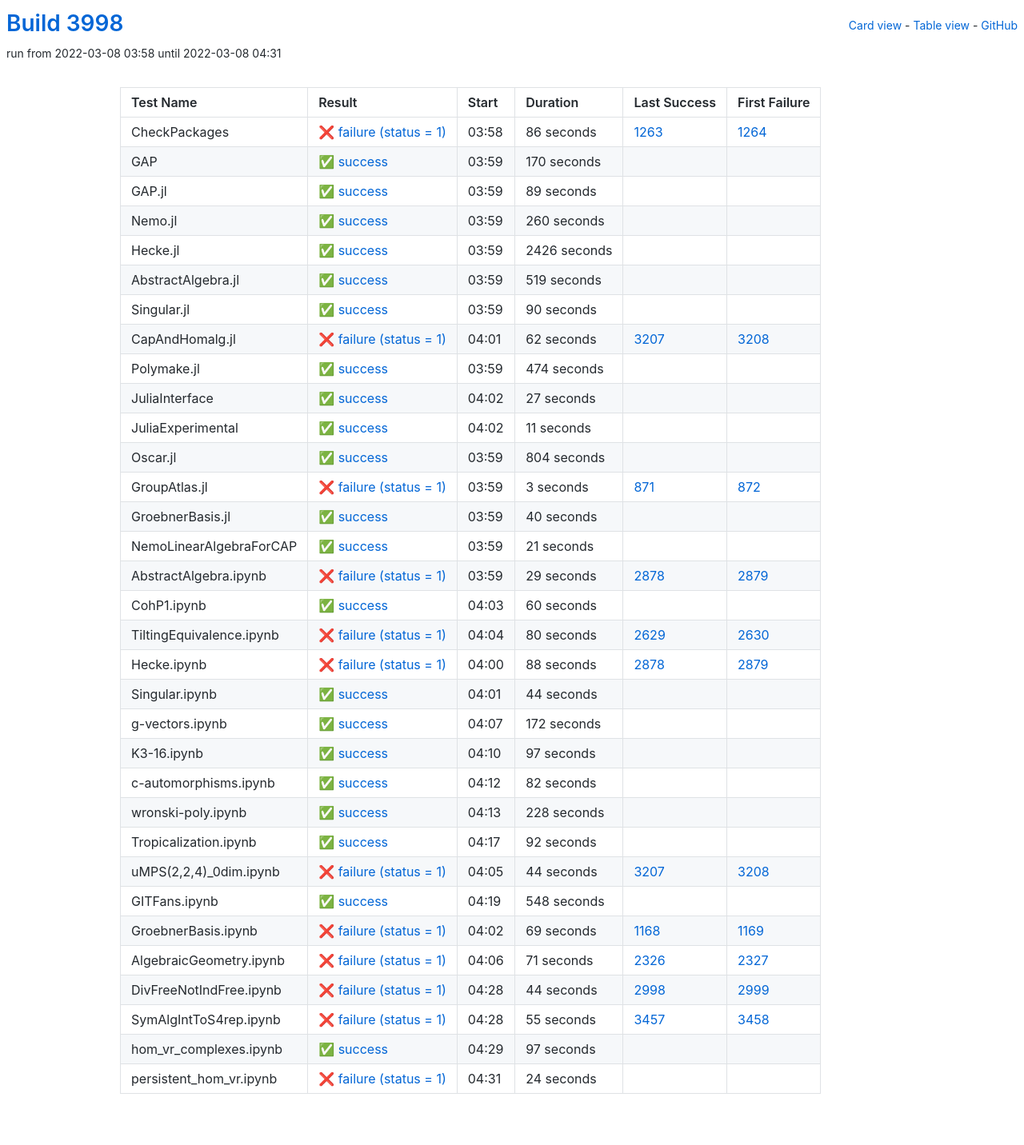
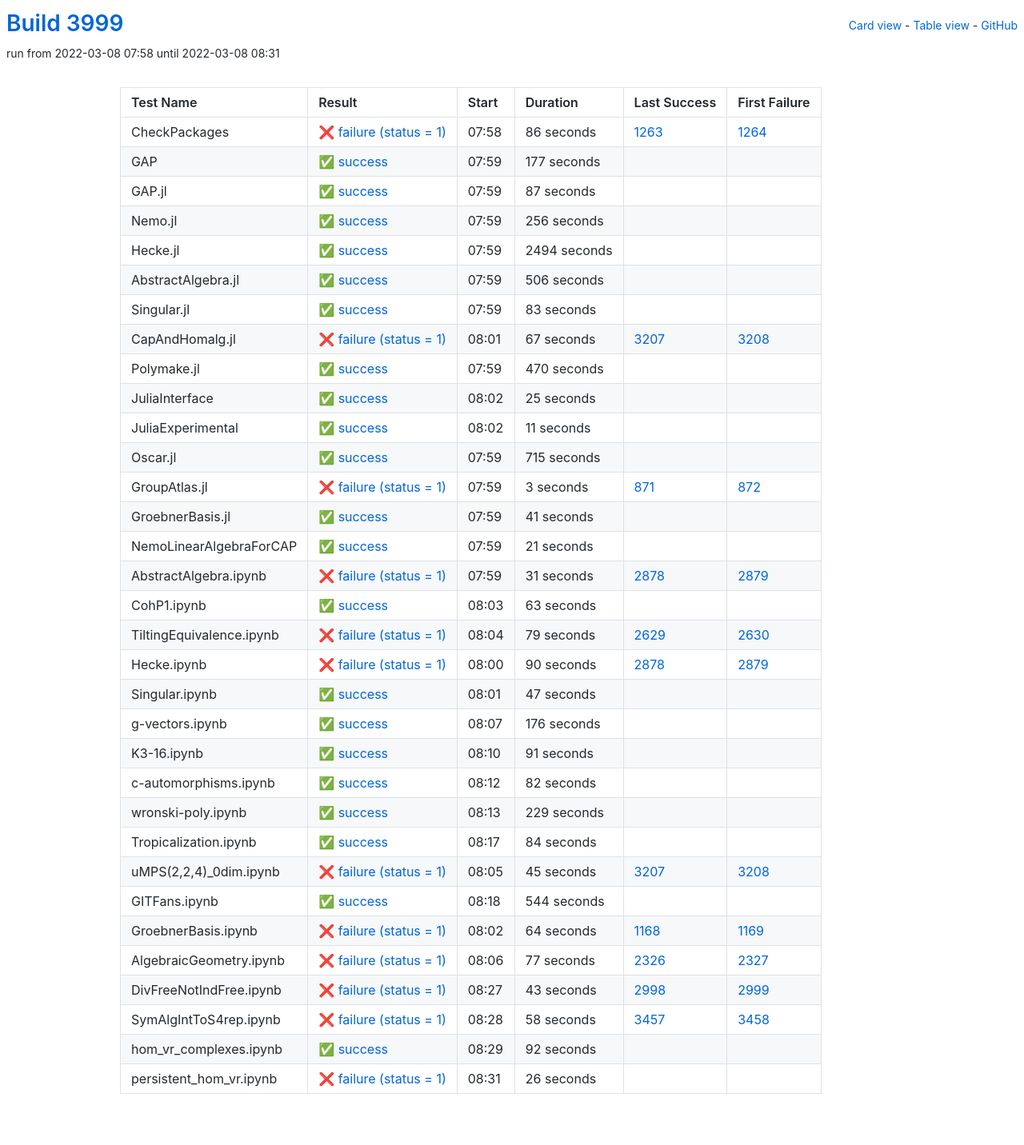
Before and after one commit to oscar-system/oscar-ci-status-stable, a Jekyll site: the page built from table.html, in a window 1280 px wide. Shown: the whole page at 80% size. Built offline with Jekyll 4.4.1, drawn with Linux system fonts in a browser that asks for light colours.

Commit message:
Build #3999

```diff
--- a/_data/ci.yml
+++ b/_data/ci.yml
@@ -1,6 +1,6 @@
 ---
-build: 3998
-build_url: https://oscarci.mathematik.uni-kl.de/job/oscar-stable/3998/
+build: 3999
+build_url: https://oscarci.mathematik.uni-kl.de/job/oscar-stable/3999/
 job: oscar-stable
 organization: oscar-system
 repo: oscar-ci-status-stable
@@ -8,8 +8,8 @@ repourl: https://github.com/oscar-system/oscar-ci-status-stable
 tests:
 - name: CheckPackages
   id: checkpackages
-  log: https://oscarci.mathematik.uni-kl.de/job/oscar-stable/3998/artifact/logs/build-3998/CheckPackages.log
-  start: 2022-03-08 03:58
+  log: https://oscarci.mathematik.uni-kl.de/job/oscar-stable/3999/artifact/logs/build-3999/CheckPackages.log
+  start: 2022-03-08 07:58
   success: false
   exitcode: 1
   status: failure
@@ -20,116 +20,116 @@ tests:
   first_failure_url: https://oscarci.mathematik.uni-kl.de/job/oscar-stable/1264/
 - name: GAP
   id: gap
-  log: https://oscarci.mathematik.uni-kl.de/job/oscar-stable/3998/artifact/logs/build-3998/GAP.log
-  start: 2022-03-08 03:59
+  log: https://oscarci.mathematik.uni-kl.de/job/oscar-stable/3999/artifact/logs/build-3999/GAP.log
+  start: 2022-03-08 07:59
   success: true
   exitcode: 0
   status: success
-  duration: 170
+  duration: 177
   last_success: false
   last_success_url:
   first_failure: false
   first_failure_url:
 - name: GAP.jl
   id: gap-jl
-  log: https://oscarci.mathematik.uni-kl.de/job/oscar-stable/3998/artifact/logs/build-3998/GAP.jl.log
-  start: 2022-03-08 03:59
+  log: https://oscarci.mathematik.uni-kl.de/job/oscar-stable/3999/artifact/logs/build-3999/GAP.jl.log
+  start: 2022-03-08 07:59
   success: true
   exitcode: 0
   status: success
-  duration: 89
+  duration: 87
   last_success: false
   last_success_url:
   first_failure: false
   first_failure_url:
 - name: Nemo.jl
   id: nemo-jl
-  log: https://oscarci.mathematik.uni-kl.de/job/oscar-stable/3998/artifact/logs/build-3998/Nemo.jl.log
-  start: 2022-03-08 03:59
+  log: https://oscarci.mathematik.uni-kl.de/job/oscar-stable/3999/artifact/logs/build-3999/Nemo.jl.log
+  start: 2022-03-08 07:59
   success: true
   exitcode: 0
   status: success
-  duration: 260
+  duration: 256
   last_success: false
   last_success_url:
   first_failure: false
   first_failure_url:
 - name: Hecke.jl
   id: hecke-jl
-  log: https://oscarci.mathematik.uni-kl.de/job/oscar-stable/3998/artifact/logs/build-3998/Hecke.jl.log
-  start: 2022-03-08 03:59
+  log: https://oscarci.mathematik.uni-kl.de/job/oscar-stable/3999/artifact/logs/build-3999/Hecke.jl.log
+  start: 2022-03-08 07:59
   success: true
   exitcode: 0
   status: success
-  duration: 2426
+  duration: 2494
   last_success: false
   last_success_url:
   first_failure: false
   first_failure_url:
 - name: AbstractAlgebra.jl
   id: abstractalgebra-jl
-  log: https://oscarci.mathematik.uni-kl.de/job/oscar-stable/3998/artifact/logs/build-3998/AbstractAlgebra.jl.log
-  start: 2022-03-08 03:59
+  log: https://oscarci.mathematik.uni-kl.de/job/oscar-stable/3999/artifact/logs/build-3999/AbstractAlgebra.jl.log
+  start: 2022-03-08 07:59
   success: true
   exitcode: 0
   status: success
-  duration: 519
+  duration: 506
   last_success: false
   last_success_url:
   first_failure: false
   first_failure_url:
 - name: Singular.jl
   id: singular-jl
-  log: https://oscarci.mathematik.uni-kl.de/job/oscar-stable/3998/artifact/logs/build-3998/Singular.jl.log
-  start: 2022-03-08 03:59
+  log: https://oscarci.mathematik.uni-kl.de/job/oscar-stable/3999/artifact/logs/build-3999/Singular.jl.log
+  start: 2022-03-08 07:59
   success: true
   exitcode: 0
   status: success
-  duration: 90
+  duration: 83
   last_success: false
   last_success_url:
   first_failure: false
   first_failure_url:
 - name: CapAndHomalg.jl
   id: capandhomalg-jl
-  log: https://oscarci.mathematik.uni-kl.de/job/oscar-stable/3998/artifact/logs/build-3998/CapAndHomalg.jl.log
-  start: 2022-03-08 04:01
+  log: https://oscarci.mathematik.uni-kl.de/job/oscar-stable/3999/artifact/logs/build-3999/CapAndHomalg.jl.log
+  start: 2022-03-08 08:01
   success: false
   exitcode: 1
   status: failure
-  duration: 62
+  duration: 67
   last_success: 3207
   last_success_url: https://oscarci.mathematik.uni-kl.de/job/oscar-stable/3207/
   first_failure: 3208
   first_failure_url: https://oscarci.mathematik.uni-kl.de/job/oscar-stable/3208/
 - name: Polymake.jl
   id: polymake-jl
-  log: https://oscarci.mathematik.uni-kl.de/job/oscar-stable/3998/artifact/logs/build-3998/Polymake.jl.log
-  start: 2022-03-08 03:59
+  log: https://oscarci.mathematik.uni-kl.de/job/oscar-stable/3999/artifact/logs/build-3999/Polymake.jl.log
+  start: 2022-03-08 07:59
   success: true
   exitcode: 0
   status: success
-  duration: 474
+  duration: 470
   last_success: false
   last_success_url:
   first_failure: false
   first_failure_url:
 - name: JuliaInterface
   id: juliainterface
-  log: https://oscarci.mathematik.uni-kl.de/job/oscar-stable/3998/artifact/logs/build-3998/JuliaInterface.log
-  start: 2022-03-08 04:02
+  log: https://oscarci.mathematik.uni-kl.de/job/oscar-stable/3999/artifact/logs/build-3999/JuliaInterface.log
+  start: 2022-03-08 08:02
   success: true
   exitcode: 0
   status: success
-  duration: 27
+  duration: 25
   last_success: false
   last_success_url:
   first_failure: false
   first_failure_url:
 - name: JuliaExperimental
   id: juliaexperimental
-  log: https://oscarci.mathematik.uni-kl.de/job/oscar-stable/3998/artifact/logs/build-3998/JuliaExperimental.log
-  start: 2022-03-08 04:02
+  log: https://oscarci.mathematik.uni-kl.de/job/oscar-stable/3999/artifact/logs/build-3999/JuliaExperimental.log
+  start: 2022-03-08 08:02
   success: true
   exitcode: 0
   status: success
@@ -140,20 +140,20 @@ tests:
   first_failure_url:
 - name: Oscar.jl
   id: oscar-jl
-  log: https://oscarci.mathematik.uni-kl.de/job/oscar-stable/3998/artifact/logs/build-3998/Oscar.jl.log
-  start: 2022-03-08 03:59
+  log: https://oscarci.mathematik.uni-kl.de/job/oscar-stable/3999/artifact/logs/build-3999/Oscar.jl.log
+  start: 2022-03-08 07:59
   success: true
   exitcode: 0
   status: success
-  duration: 804
+  duration: 715
   last_success: false
   last_success_url:
   first_failure: false
   first_failure_url:
 - name: GroupAtlas.jl
   id: groupatlas-jl
-  log: https://oscarci.mathematik.uni-kl.de/job/oscar-stable/3998/artifact/logs/build-3998/GroupAtlas.jl.log
-  start: 2022-03-08 03:59
+  log: https://oscarci.mathematik.uni-kl.de/job/oscar-stable/3999/artifact/logs/build-3999/GroupAtlas.jl.log
+  start: 2022-03-08 07:59
   success: false
   exitcode: 1
   status: failure
@@ -164,20 +164,20 @@ tests:
   first_failure_url: https://oscarci.mathematik.uni-kl.de/job/oscar-stable/872/
 - name: GroebnerBasis.jl
   id: groebnerbasis-jl
-  log: https://oscarci.mathematik.uni-kl.de/job/oscar-stable/3998/artifact/logs/build-3998/GroebnerBasis.jl.log
-  start: 2022-03-08 03:59
+  log: https://oscarci.mathematik.uni-kl.de/job/oscar-stable/3999/artifact/logs/build-3999/GroebnerBasis.jl.log
+  start: 2022-03-08 07:59
   success: true
   exitcode: 0
   status: success
-  duration: 40
+  duration: 41
   last_success: false
   last_success_url:
   first_failure: false
   first_failure_url:
 - name: NemoLinearAlgebraForCAP
   id: nemolinearalgebraforcap
-  log: https://oscarci.mathematik.uni-kl.de/job/oscar-stable/3998/artifact/logs/build-3998/NemoLinearAlgebraForCAP.log
-  start: 2022-03-08 03:59
+  log: https://oscarci.mathematik.uni-kl.de/job/oscar-stable/3999/artifact/logs/build-3999/NemoLinearAlgebraForCAP.log
+  start: 2022-03-08 07:59
   success: true
   exitcode: 0
   status: success
@@ -188,92 +188,92 @@ tests:
   first_failure_url:
 - name: AbstractAlgebra.ipynb
   id: abstractalgebra-ipynb
-  log: https://oscarci.mathematik.uni-kl.de/job/oscar-stable/3998/artifact/logs/build-3998/AbstractAlgebra.ipynb.log
-  start: 2022-03-08 03:59
+  log: https://oscarci.mathematik.uni-kl.de/job/oscar-stable/3999/artifact/logs/build-3999/AbstractAlgebra.ipynb.log
+  start: 2022-03-08 07:59
   success: false
   exitcode: 1
   status: failure
-  duration: 29
+  duration: 31
   last_success: 2878
   last_success_url: https://oscarci.mathematik.uni-kl.de/job/oscar-stable/2878/
   first_failure: 2879
   first_failure_url: https://oscarci.mathematik.uni-kl.de/job/oscar-stable/2879/
 - name: CohP1.ipynb
   id: cohp1-ipynb
-  log: https://oscarci.mathematik.uni-kl.de/job/oscar-stable/3998/artifact/logs/build-3998/CohP1.ipynb.log
-  start: 2022-03-08 04:03
+  log: https://oscarci.mathematik.uni-kl.de/job/oscar-stable/3999/artifact/logs/build-3999/CohP1.ipynb.log
+  start: 2022-03-08 08:03
   success: true
   exitcode: 0
   status: success
-  duration: 60
+  duration: 63
   last_success: false
   last_success_url:
   first_failure: false
   first_failure_url:
 - name: TiltingEquivalence.ipynb
   id: tiltingequivalence-ipynb
-  log: https://oscarci.mathematik.uni-kl.de/job/oscar-stable/3998/artifact/logs/build-3998/TiltingEquivalence.ipynb.log
-  start: 2022-03-08 04:04
+  log: https://oscarci.mathematik.uni-kl.de/job/oscar-stable/3999/artifact/logs/build-3999/TiltingEquivalence.ipynb.log
+  start: 2022-03-08 08:04
   success: false
   exitcode: 1
   status: failure
-  duration: 80
+  duration: 79
   last_success: 2629
   last_success_url: https://oscarci.mathematik.uni-kl.de/job/oscar-stable/2629/
   first_failure: 2630
   first_failure_url: https://oscarci.mathematik.uni-kl.de/job/oscar-stable/2630/
 - name: Hecke.ipynb
   id: hecke-ipynb
-  log: https://oscarci.mathematik.uni-kl.de/job/oscar-stable/3998/artifact/logs/build-3998/Hecke.ipynb.log
-  start: 2022-03-08 04:00
+  log: https://oscarci.mathematik.uni-kl.de/job/oscar-stable/3999/artifact/logs/build-3999/Hecke.ipynb.log
+  start: 2022-03-08 08:00
   success: false
   exitcode: 1
   status: failure
-  duration: 88
+  duration: 90
   last_success: 2878
   last_success_url: https://oscarci.mathematik.uni-kl.de/job/oscar-stable/2878/
   first_failure: 2879
   first_failure_url: https://oscarci.mathematik.uni-kl.de/job/oscar-stable/2879/
 - name: Singular.ipynb
   id: singular-ipynb
-  log: https://oscarci.mathematik.uni-kl.de/job/oscar-stable/3998/artifact/logs/build-3998/Singular.ipynb.log
-  start: 2022-03-08 04:01
+  log: https://oscarci.mathematik.uni-kl.de/job/oscar-stable/3999/artifact/logs/build-3999/Singular.ipynb.log
+  start: 2022-03-08 08:01
   success: true
   exitcode: 0
   status: success
-  duration: 44
+  duration: 47
   last_success: false
   last_success_url:
   first_failure: false
   first_failure_url:
 - name: g-vectors.ipynb
   id: g-vectors-ipynb
-  log: https://oscarci.mathematik.uni-kl.de/job/oscar-stable/3998/artifact/logs/build-3998/g-vectors.ipynb.log
-  start: 2022-03-08 04:07
+  log: https://oscarci.mathematik.uni-kl.de/job/oscar-stable/3999/artifact/logs/build-3999/g-vectors.ipynb.log
+  start: 2022-03-08 08:07
   success: true
   exitcode: 0
   status: success
-  duration: 172
+  duration: 176
   last_success: false
   last_success_url:
   first_failure: false
   first_failure_url:
 - name: K3-16.ipynb
   id: k3-16-ipynb
-  log: https://oscarci.mathematik.uni-kl.de/job/oscar-stable/3998/artifact/logs/build-3998/K3-16.ipynb.log
-  start: 2022-03-08 04:10
+  log: https://oscarci.mathematik.uni-kl.de/job/oscar-stable/3999/artifact/logs/build-3999/K3-16.ipynb.log
+  start: 2022-03-08 08:10
   success: true
   exitcode: 0
   status: success
-  duration: 97
+  duration: 91
   last_success: false
   last_success_url:
   first_failure: false
   first_failure_url:
 - name: c-automorphisms.ipynb
   id: c-automorphisms-ipynb
-  log: https://oscarci.mathematik.uni-kl.de/job/oscar-stable/3998/artifact/logs/build-3998/c-automorphisms.ipynb.log
-  start: 2022-03-08 04:12
+  log: https://oscarci.mathematik.uni-kl.de/job/oscar-stable/3999/artifact/logs/build-3999/c-automorphisms.ipynb.log
+  start: 2022-03-08 08:12
   success: true
   exitcode: 0
   status: success
@@ -284,20 +284,104 @@ tests:
   first_failure_url:
 - name: wronski-poly.ipynb
   id: wronski-poly-ipynb
-  log: https://oscarci.mathematik.uni-kl.de/job/oscar-stable/3998/artifact/logs/build-3998/wronski-poly.ipynb.log
-  start: 2022-03-08 04:13
+  log: https://oscarci.mathematik.uni-kl.de/job/oscar-stable/3999/artifact/logs/build-3999/wronski-poly.ipynb.log
+  start: 2022-03-08 08:13
   success: true
   exitcode: 0
   status: success
-  duration: 228
+  duration: 229
   last_success: false
   last_success_url:
   first_failure: false
   first_failure_url:
 - name: Tropicalization.ipynb
   id: tropicalization-ipynb
-  log: https://oscarci.mathematik.uni-kl.de/job/oscar-stable/3998/artifact/logs/build-3998/Tropicalization.ipynb.log
-  start: 2022-03-08 04:17
+  log: https://oscarci.mathematik.uni-kl.de/job/oscar-stable/3999/artifact/logs/build-3999/Tropicalization.ipynb.log
+  start: 2022-03-08 08:17
+  success: true
+  exitcode: 0
+  status: success
+  duration: 84
+  last_success: false
+  last_success_url:
+  first_failure: false
+  first_failure_url:
+- name: uMPS(2,2,4)_0dim.ipynb
+  id: umps-2-2-4-0dim-ipynb
+  log: https://oscarci.mathematik.uni-kl.de/job/oscar-stable/3999/artifact/logs/build-3999/uMPS-2-2-4-_0dim.ipynb.log
+  start: 2022-03-08 08:05
+  success: false
+  exitcode: 1
+  status: failure
+  duration: 45
+  last_success: 3207
+  last_success_url: https://oscarci.mathematik.uni-kl.de/job/oscar-stable/3207/
+  first_failure: 3208
+  first_failure_url: https://oscarci.mathematik.uni-kl.de/job/oscar-stable/3208/
+- name: GITFans.ipynb
+  id: gitfans-ipynb
+  log: https://oscarci.mathematik.uni-kl.de/job/oscar-stable/3999/artifact/logs/build-3999/GITFans.ipynb.log
+  start: 2022-03-08 08:18
+  success: true
+  exitcode: 0
+  status: success
+  duration: 544
+  last_success: false
+  last_success_url:
+  first_failure: false
+  first_failure_url:
+- name: GroebnerBasis.ipynb
+  id: groebnerbasis-ipynb
+  log: https://oscarci.mathematik.uni-kl.de/job/oscar-stable/3999/artifact/logs/build-3999/GroebnerBasis.ipynb.log
+  start: 2022-03-08 08:02
+  success: false
+  exitcode: 1
+  status: failure
+  duration: 64
+  last_success: 1168
+  last_success_url: https://oscarci.mathematik.uni-kl.de/job/oscar-stable/1168/
+  first_failure: 1169
+  first_failure_url: https://oscarci.mathematik.uni-kl.de/job/oscar-stable/1169/
+- name: AlgebraicGeometry.ipynb
+  id: algebraicgeometry-ipynb
+  log: https://oscarci.mathematik.uni-kl.de/job/oscar-stable/3999/artifact/logs/build-3999/AlgebraicGeometry.ipynb.log
+  start: 2022-03-08 08:06
+  success: false
+  exitcode: 1
+  status: failure
+  duration: 77
+  last_success: 2326
+  last_success_url: https://oscarci.mathematik.uni-kl.de/job/oscar-stable/2326/
+  first_failure: 2327
+  first_failure_url: https://oscarci.mathematik.uni-kl.de/job/oscar-stable/2327/
+- name: DivFreeNotIndFree.ipynb
+  id: divfreenotindfree-ipynb
+  log: https://oscarci.mathematik.uni-kl.de/job/oscar-stable/3999/artifact/logs/build-3999/DivFreeNotIndFree.ipynb.log
+  start: 2022-03-08 08:27
+  success: false
+  exitcode: 1
+  status: failure
+  duration: 43
+  last_success: 2998
+  last_success_url: https://oscarci.mathematik.uni-kl.de/job/oscar-stable/2998/
+  first_failure: 2999
+  first_failure_url: https://oscarci.mathematik.uni-kl.de/job/oscar-stable/2999/
+- name: SymAlgIntToS4rep.ipynb
+  id: symalginttos4rep-ipynb
+  log: https://oscarci.mathematik.uni-kl.de/job/oscar-stable/3999/artifact/logs/build-3999/SymAlgIntToS4rep.ipynb.log
+  start: 2022-03-08 08:28
+  success: false
+  exitcode: 1
+  status: failure
+  duration: 58
+  last_success: 3457
+  last_success_url: https://oscarci.mathematik.uni-kl.de/job/oscar-stable/3457/
+  first_failure: 3458
+  first_failure_url: https://oscarci.mathematik.uni-kl.de/job/oscar-stable/3458/
+- name: hom_vr_complexes.ipynb
+  id: hom-vr-complexes-ipynb
+  log: https://oscarci.mathematik.uni-kl.de/job/oscar-stable/3999/artifact/logs/build-3999/hom_vr_complexes.ipynb.log
+  start: 2022-03-08 08:29
   success: true
   exitcode: 0
   status: success
@@ -306,99 +390,15 @@ tests:
   last_success_url:
   first_failure: false
   first_failure_url:
-- name: uMPS(2,2,4)_0dim.ipynb
-  id: umps-2-2-4-0dim-ipynb
-  log: https://oscarci.mathematik.uni-kl.de/job/oscar-stable/3998/artifact/logs/build-3998/uMPS-2-2-4-_0dim.ipynb.log
-  start: 2022-03-08 04:05
+- name: persistent_hom_vr.ipynb
+  id: persistent-hom-vr-ipynb
+  log: https://oscarci.mathematik.uni-kl.de/job/oscar-stable/3999/artifact/logs/build-3999/persistent_hom_vr.ipynb.log
+  start: 2022-03-08 08:31
   success: false
   exitcode: 1
   status: failure
-  duration: 44
-  last_success: 3207
-  last_success_url: https://oscarci.mathematik.uni-kl.de/job/oscar-stable/3207/
-  first_failure: 3208
-  first_failure_url: https://oscarci.mathematik.uni-kl.de/job/oscar-stable/3208/
-- name: GITFans.ipynb
-  id: gitfans-ipynb
-  log: https://oscarci.mathematik.uni-kl.de/job/oscar-stable/3998/artifact/logs/build-3998/GITFans.ipynb.log
-  start: 2022-03-08 04:19
-  success: true
-  exitcode: 0
-  status: success
-  duration: 548
+  duration: 26
   last_success: false
   last_success_url:
   first_failure: false
   first_failure_url:
-- name: GroebnerBasis.ipynb
-  id: groebnerbasis-ipynb
-  log: https://oscarci.mathematik.uni-kl.de/job/oscar-stable/3998/artifact/logs/build-3998/GroebnerBasis.ipynb.log
-  start: 2022-03-08 04:02
-  success: false
-  exitcode: 1
-  status: failure
-  duration: 69
-  last_success: 1168
-  last_success_url: https://oscarci.mathematik.uni-kl.de/job/oscar-stable/1168/
-  first_failure: 1169
-  first_failure_url: https://oscarci.mathematik.uni-kl.de/job/oscar-stable/1169/
-- name: AlgebraicGeometry.ipynb
-  id: algebraicgeometry-ipynb
-  log: https://oscarci.mathematik.uni-kl.de/job/oscar-stable/3998/artifact/logs/build-3998/AlgebraicGeometry.ipynb.log
-  start: 2022-03-08 04:06
-  success: false
-  exitcode: 1
-  status: failure
-  duration: 71
-  last_success: 2326
-  last_success_url: https://oscarci.mathematik.uni-kl.de/job/oscar-stable/2326/
-  first_failure: 2327
-  first_failure_url: https://oscarci.mathematik.uni-kl.de/job/oscar-stable/2327/
-- name: DivFreeNotIndFree.ipynb
-  id: divfreenotindfree-ipynb
-  log: https://oscarci.mathematik.uni-kl.de/job/oscar-stable/3998/artifact/logs/build-3998/DivFreeNotIndFree.ipynb.log
-  start: 2022-03-08 04:28
-  success: false
-  exitcode: 1
-  status: failure
-  duration: 44
-  last_success: 2998
-  last_success_url: https://oscarci.mathematik.uni-kl.de/job/oscar-stable/2998/
-  first_failure: 2999
-  first_failure_url: https://oscarci.mathematik.uni-kl.de/job/oscar-stable/2999/
-- name: SymAlgIntToS4rep.ipynb
-  id: symalginttos4rep-ipynb
-  log: https://oscarci.mathematik.uni-kl.de/job/oscar-stable/3998/artifact/logs/build-3998/SymAlgIntToS4rep.ipynb.log
-  start: 2022-03-08 04:28
-  success: false
-  exitcode: 1
-  status: failure
-  duration: 55
-  last_success: 3457
-  last_success_url: https://oscarci.mathematik.uni-kl.de/job/oscar-stable/3457/
-  first_failure: 3458
-  first_failure_url: https://oscarci.mathematik.uni-kl.de/job/oscar-stable/3458/
-- name: hom_vr_complexes.ipynb
-  id: hom-vr-complexes-ipynb
-  log: https://oscarci.mathematik.uni-kl.de/job/oscar-stable/3998/artifact/logs/build-3998/hom_vr_complexes.ipynb.log
-  start: 2022-03-08 04:29
-  success: true
-  exitcode: 0
-  status: success
-  duration: 97
-  last_success: false
-  last_success_url:
-  first_failure: false
-  first_failure_url:
-- name: persistent_hom_vr.ipynb
-  id: persistent-hom-vr-ipynb
-  log: https://oscarci.mathematik.uni-kl.de/job/oscar-stable/3998/artifact/logs/build-3998/persistent_hom_vr.ipynb.log
-  start: 2022-03-08 04:31
-  success: false
-  exitcode: 1
-  status: failure
-  duration: 24
-  last_success: false
-  last_success_url:
-  first_failure: false
-  first_failure_url:
```
Also changed, not shown: README.md.
